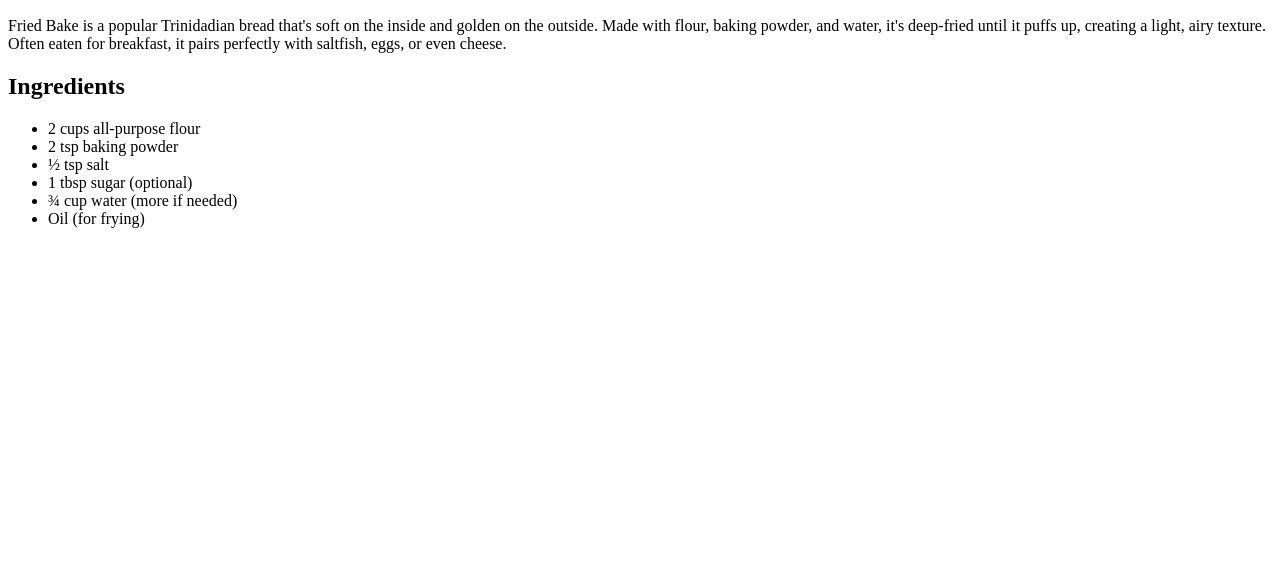
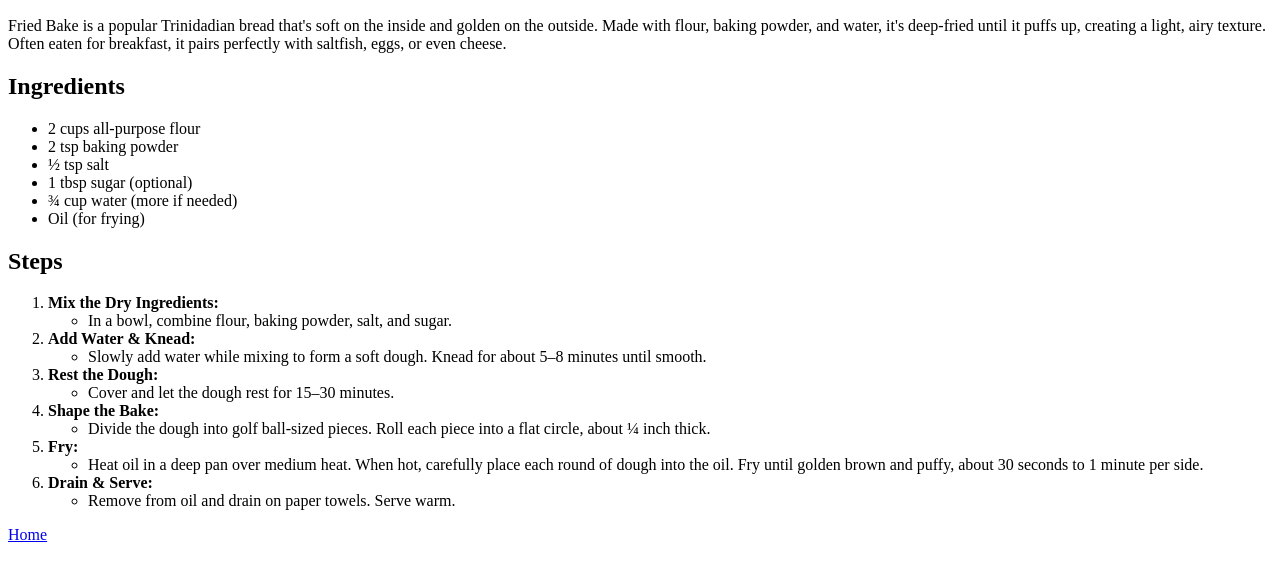
Before and after one commit to cga2020/odin-recipes, a plain HTML site: page recipes/fried-bake.html in a window 1280 px wide. Shown: the part 76-654 px from the top of the page. Drawn offline with Linux system fonts and the light colour scheme.

Commit message:
Steps for makiing the fried bake were added

```diff
--- a/recipes/fried-bake.html
+++ b/recipes/fried-bake.html
@@ -18,3 +18,21 @@
             <li>¾ cup water (more if needed)</li>
             <li>Oil (for frying)</li>
         </ul>
+
+        <h2>Steps</h2>
+        <ol>
+            <li><strong>Mix the Dry Ingredients:</strong></li>
+            <ul><li>In a bowl, combine flour, baking powder, salt, and sugar.</li></ul>
+            <li><strong>Add Water & Knead:</strong></li>
+            <ul><li>Slowly add water while mixing to form a soft dough. Knead for about 5–8 minutes until smooth.</li></ul>
+            <li><strong>Rest the Dough:</strong></li>
+            <ul><li>Cover and let the dough rest for 15–30 minutes.</li></ul>
+            <li><strong>Shape the Bake:</strong></li>
+            <ul><li>Divide the dough into golf ball-sized pieces. Roll each piece into a flat circle, about ¼ inch thick.</li></ul>
+            <li><strong>Fry:</strong></li>
+            <ul><li>Heat oil in a deep pan over medium heat. When hot, carefully place each round of dough into the oil. Fry until golden brown and puffy, about 30 seconds to 1 minute per side.</li></ul>
+            <li><strong>Drain & Serve:</strong></li>
+            <ul><li>Remove from oil and drain on paper towels. Serve warm.</li></ul>
+        </ol>
+        <a href="../index.html">Home</a>
+    </body>
```
